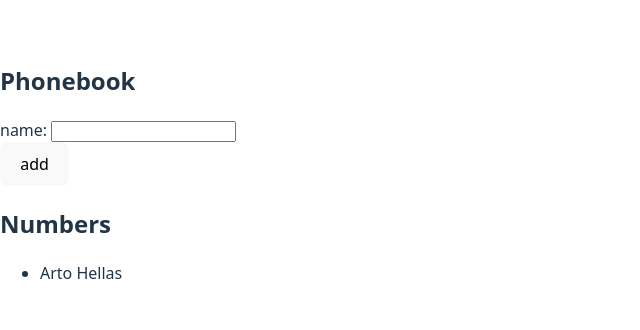
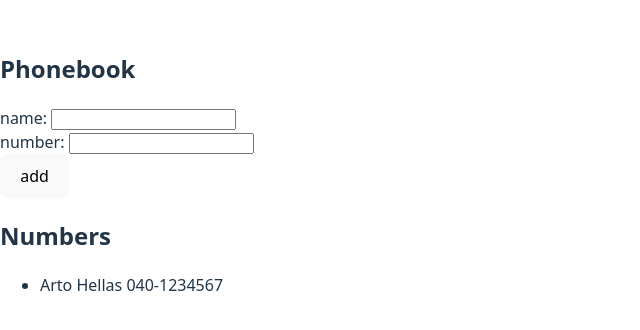
Before and after one commit to barbara-btfl/FullStackOpen, a React (Vite) app in the folder Part2/phonebook/: page / in a window 1280 px wide. Shown: the part 228-558 px from the top of the page, without its empty margins (0-640 px from the left). Built offline with nearby package versions, Linux system fonts and the light colour scheme.

Commit message:
Commit 2.8

```diff
--- a/Part2/phonebook/src/App.jsx
+++ b/Part2/phonebook/src/App.jsx
@@ -1,17 +1,22 @@
 import { useState } from "react";
 
 const App = () => {
-  const [persons, setPersons] = useState([{ name: "Arto Hellas" }]);
+  const [persons, setPersons] = useState([
+    { name: "Arto Hellas", number: "040-1234567" },
+  ]);
   const [newName, setNewName] = useState("");
+  const [newNumber, setNewNumber] = useState("");
 
   const addPerson = (event) => {
     event.preventDefault();
     const personObject = {
       name: newName,
+      number: newNumber,
     };
 
     setPersons(persons.concat(personObject));
     setNewName("");
+    setNewNumber("");
 
     console.log("button clicked", event.target);
   };
@@ -40,13 +45,30 @@ const App = () => {
             />
           </div>
           <div>
+            number:{" "}
+            <input
+              value={newNumber}
+              // Check if number is only using numbers and dashes
+              onChange={(e) => {
+                const value = e.target.value;
+                if (/^[0-9-]*$/.test(value)) {
+                  setNewNumber(value);
+                } else {
+                  alert("Invalid number format");
+                }
+              }}
+            />
+          </div>
+          <div>
             <button type="submit">add</button>
           </div>
         </form>
         <h2>Numbers</h2>
         <ul>
           {persons.map((person) => (
-            <li key={person.name}>{person.name}</li>
+            <li key={person.name}>
+              {person.name} {person.number}
+            </li>
           ))}
         </ul>
       </div>
```
